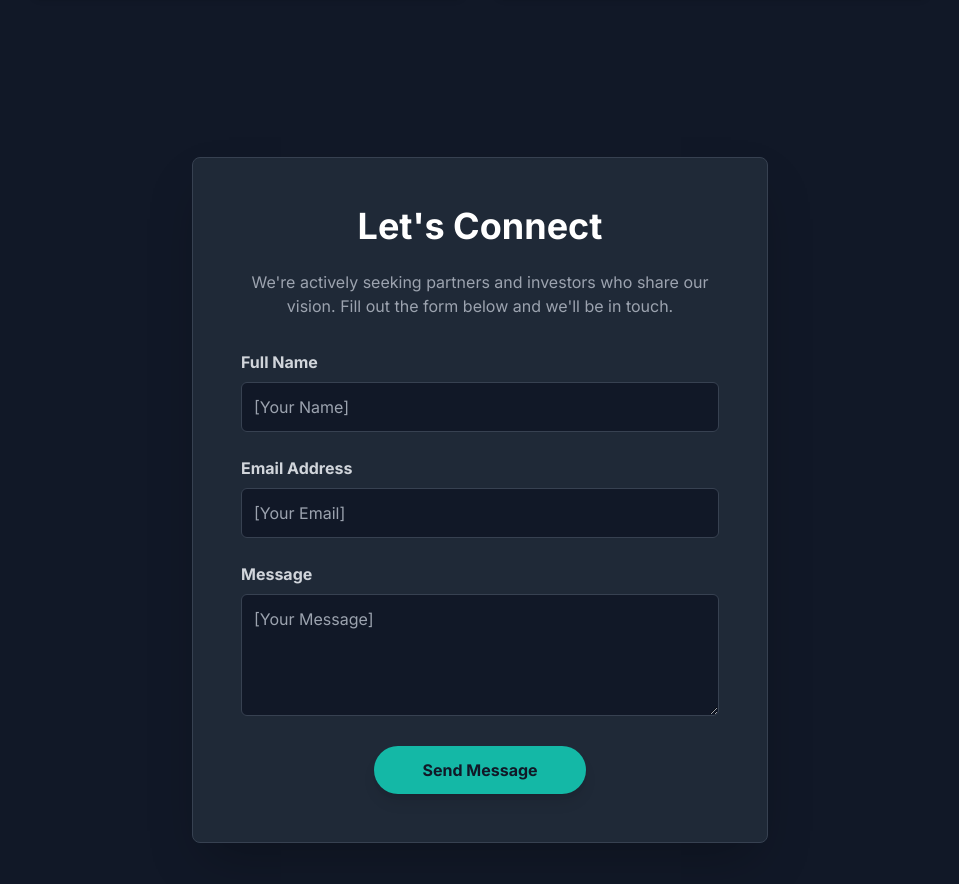
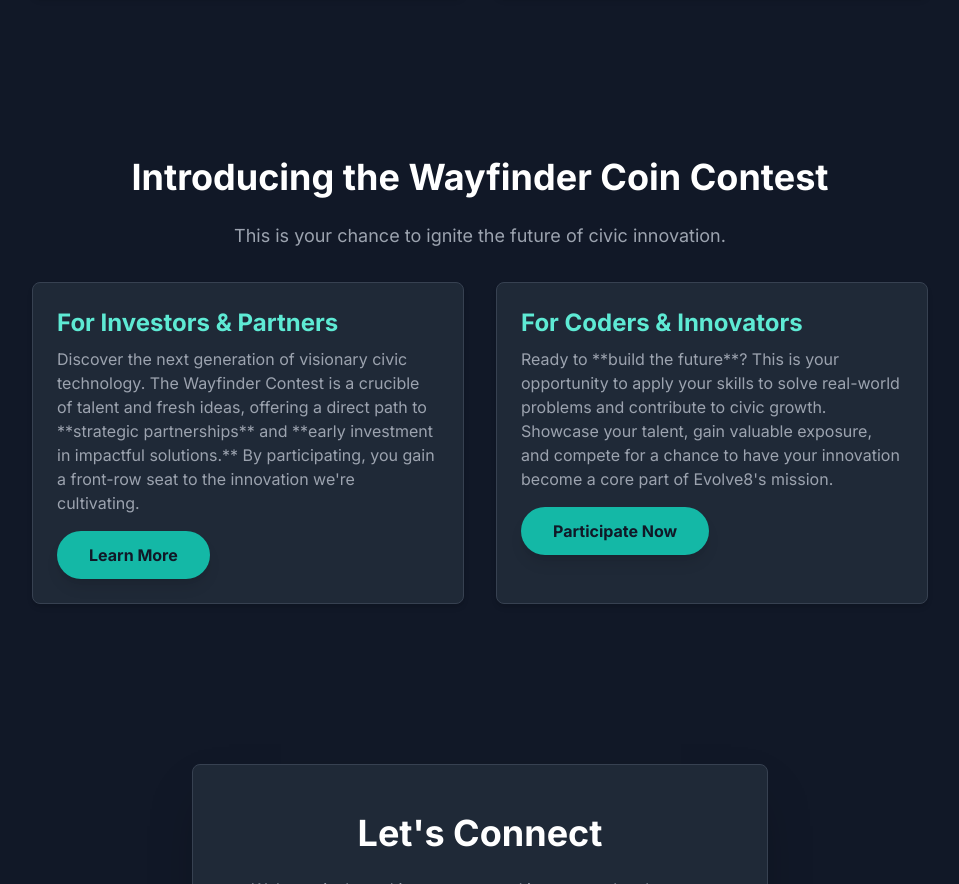
Before and after one commit to irvingtawa/Evolve8-Landing-Page, a plain HTML site: page index.html in a window 1280 px wide. Shown: the part 1013-1897 px from the top of the page, without its empty margins (160-1119 px from the left). Drawn offline with nearby package versions, Linux system fonts and the light colour scheme.

Commit message:
Update index.html

```diff
--- a/index.html
+++ b/index.html
@@ -75,6 +75,39 @@
             </div>
         </section>
 
+        <!-- START OF NEW SECTION: COMMUNITY SURVEY -->
+        <section id="survey" class="py-20 px-4">
+            <div class="container mx-auto max-w-4xl text-center">
+                <h2 class="text-3xl md:text-4xl font-bold text-white mb-6">Introducing the Wayfinder Coin Contest</h2>
+                <p class="text-gray-400 text-lg mb-8 leading-relaxed">
+                    This is your chance to ignite the future of civic innovation.
+                </p>
+                <div class="grid md:grid-cols-2 gap-8 text-left">
+                    <!-- Section for Investors & Partners -->
+                    <div class="bg-gray-800 p-6 rounded-lg shadow-md hover:shadow-xl transition-shadow duration-300 border border-gray-700">
+                        <h3 class="text-2xl font-semibold text-teal-300 mb-2">For Investors & Partners</h3>
+                        <p class="text-gray-400 mb-4">
+                            Discover the next generation of visionary civic technology. The Wayfinder Contest is a crucible of talent and fresh ideas, offering a direct path to **strategic partnerships** and **early investment in impactful solutions.** By participating, you gain a front-row seat to the innovation we're cultivating.
+                        </p>
+                        <a href="https://docs.google.com/forms/d/e/1FAIpQLSfgxCAT6oaAoaW4KUdak1pzGT_Kk7Z3m_rypvOn2JGrQVHwqA/viewform?usp=header" target="_blank" class="inline-block bg-teal-500 hover:bg-teal-400 text-gray-900 font-bold py-3 px-8 rounded-full shadow-lg transition-transform transform hover:scale-105">
+                            Learn More
+                        </a>
+                    </div>
+                    <!-- Section for Coders & Innovators -->
+                    <div class="bg-gray-800 p-6 rounded-lg shadow-md hover:shadow-xl transition-shadow duration-300 border border-gray-700">
+                        <h3 class="text-2xl font-semibold text-teal-300 mb-2">For Coders & Innovators</h3>
+                        <p class="text-gray-400 mb-4">
+                            Ready to **build the future**? This is your opportunity to apply your skills to solve real-world problems and contribute to civic growth. Showcase your talent, gain valuable exposure, and compete for a chance to have your innovation become a core part of Evolve8's mission.
+                        </p>
+                        <a href="https://docs.google.com/forms/d/e/1FAIpQLSfgxCAT6oaAoaW4KUdak1pzGT_Kk7Z3m_rypvOn2JGrQVHwqA/viewform?usp=header" target="_blank" class="inline-block bg-teal-500 hover:bg-teal-400 text-gray-900 font-bold py-3 px-8 rounded-full shadow-lg transition-transform transform hover:scale-105">
+                            Participate Now
+                        </a>
+                    </div>
+                </div>
+            </div>
+        </section>
+        <!-- END OF NEW SECTION -->
+
         <!-- Contact Form Section -->
         <section id="contact" class="py-20 px-4">
             <div class="container mx-auto max-w-xl bg-gray-800 p-8 md:p-12 rounded-lg shadow-2xl border border-gray-700">
```
